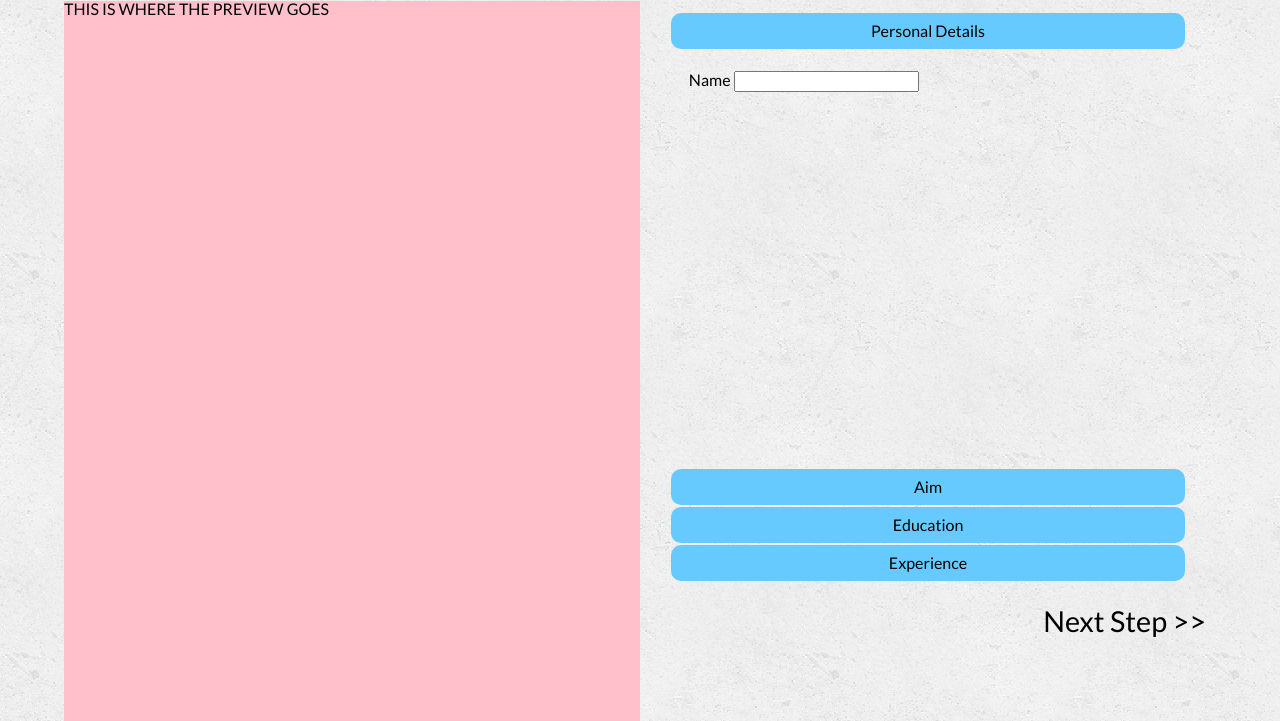
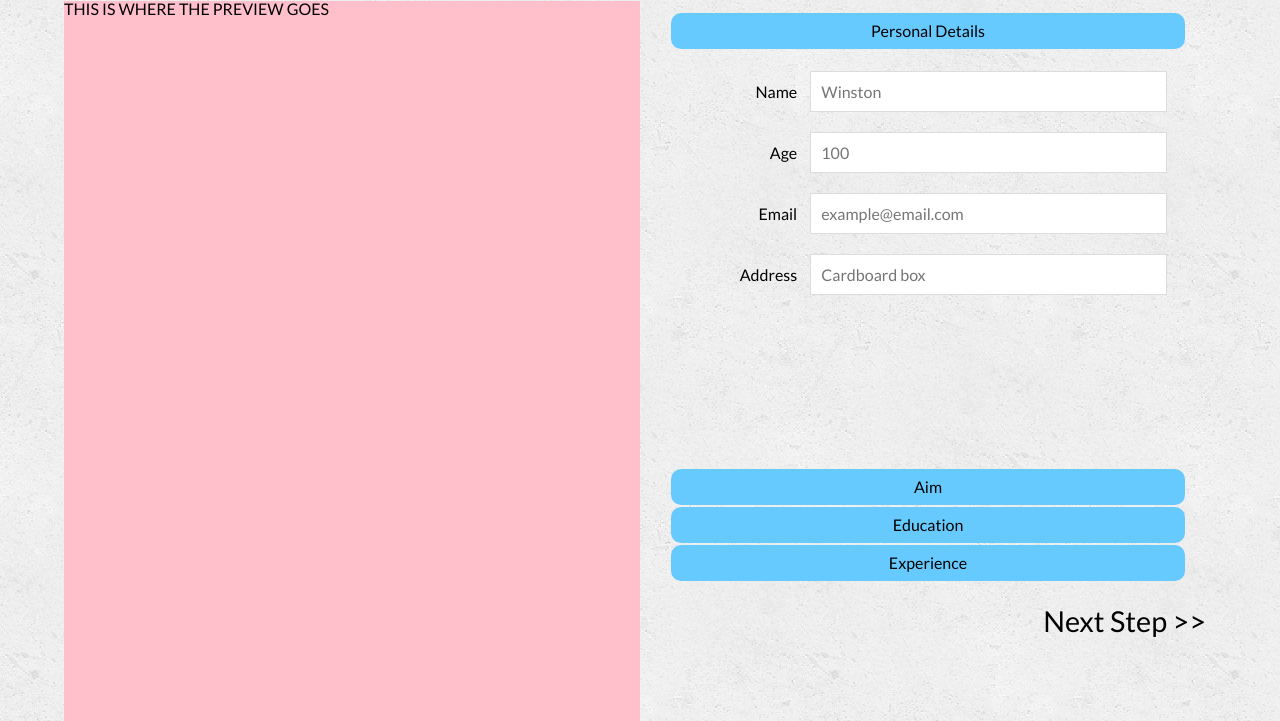
Before and after one commit to elliotjr/resumeBuilder, a PHP site: page /design/index.html in a window 1280 px wide. Shown: the part 83-804 px from the top of the page. Run offline with PHP 8.4, Linux system fonts and the light colour scheme; some libraries are stand-ins or nearby versions.

Commit message:
updated main.css and index.html

```diff
--- a/design/index.html
+++ b/design/index.html
@@ -25,7 +25,22 @@
                                 <div>
                                     <div class="inputPair">
                                         <p>Name</p>
-                                        <input id="name" type="text" name="name" value=""/>
+                                        <input id="name" type="text" name="name" placeholder="Winston" />
+                                    </div>
+
+                                    <div class="inputPair">
+                                        <p>Age</p>
+                                        <input id="name" type="text" name="name" placeholder="100" />
+                                    </div>
+
+                                    <div class="inputPair">
+                                        <p>Email</p>
+                                        <input id="email" type="text" name="email" placeholder="example@email.com" />
+                                    </div>
+
+                                    <div class="inputPair">
+                                        <p>Address</p>
+                                        <input id="address" type="text" name="address" placeholder="Cardboard box" />
                                     </div>
                                 </div>
 
@@ -37,6 +52,31 @@
                                 </div>
                             <h3>Education</h3>
                                 <div>
+                                    <h2>High School</h2>
+                                    <div class="inputPair">
+                                        <p>University</p>
+                                        <input class="schoolName" type="text" name="schoolName" placeholder="Hogwarts" />
+                                    </div>
+
+                                    <div class="inputPair">
+                                        <p>Years</p>
+                                        <input class="year" type="text" name="startYear" maxlength="4">
+                                        <p>-</p>
+                                        <input class="year" type="text" name="endYear" maxlength="4">
+                                    </div>
+
+                                    <h2>University</h2>
+                                    <div class="inputPair">
+                                        <p>School</p>
+                                        <input class="schoolName" type="text" name="schoolName" placeholder="Hogwarts" />
+                                    </div>
+
+                                    <div class="inputPair">
+                                        <p>Years</p>
+                                        <input class="year" type="text" name="startYear" maxlength="4">
+                                        <p>-</p>
+                                        <input class="year" type="text" name="endYear" maxlength="4">
+                                    </div>
 
                                 </div>
                             <h3>Experience</h3>
--- a/design/main.css
+++ b/design/main.css
@@ -52,14 +52,17 @@ body{
 
 .inputPair{
     padding: 20px;
+    text-align: right;
 }
 
 .inputPair p{
     display: inline;
+    margin-right: 10px;
 }
 
 .inputPair input{
     display: inline;
+    width: 70%;
 }
 
 .inputs{
@@ -68,19 +71,20 @@ body{
 
 }
 
-.inputs input[type="text"] {
-    font-size: 1.2em;
+.inputPair input[type="text"] {
+    font-size: 1em;
     padding: 2px 4px;
     font-family: lato;
-    border-radius: 5px;
-    border: solid 2px #6a6a6a;
-    transition: border 0.3s;
+    padding: 10px;
+    border: solid 1px #dcdcdc;
+    transition: box-shadow 0.3s, border 0.3s;
 }
-.inputs input[type="text"]:focus,
-.inputs input[type="text"].focus {
-  border: solid 2px #67caff;
-    outline: 0;
+.inputPair input[type="text"]:focus{
+  border: solid 1px #707070;
+  box-shadow: 0 0 5px 1px #969696;
+    outline: none;
 }
+
 
 #accordion-resizer {
     padding: 10px;
@@ -91,6 +95,10 @@ body{
 
 #accordion{
     height: 600px;
+}
+
+#accordion div{
+    padding: 10px;
 }
 
 #accordion h3{
@@ -121,6 +129,11 @@ body{
     outline: none;
 }
 
+#accordion .year{
+    width: 50px;
+    text-align: center;
+}
+
 .nextButton{
     text-align: right;
     padding: 10px;
@@ -135,3 +148,7 @@ body{
 .nextButton a:hover{
     color: white;
 }
+
+p{
+    padding-bottom: 10px;
+}
```
